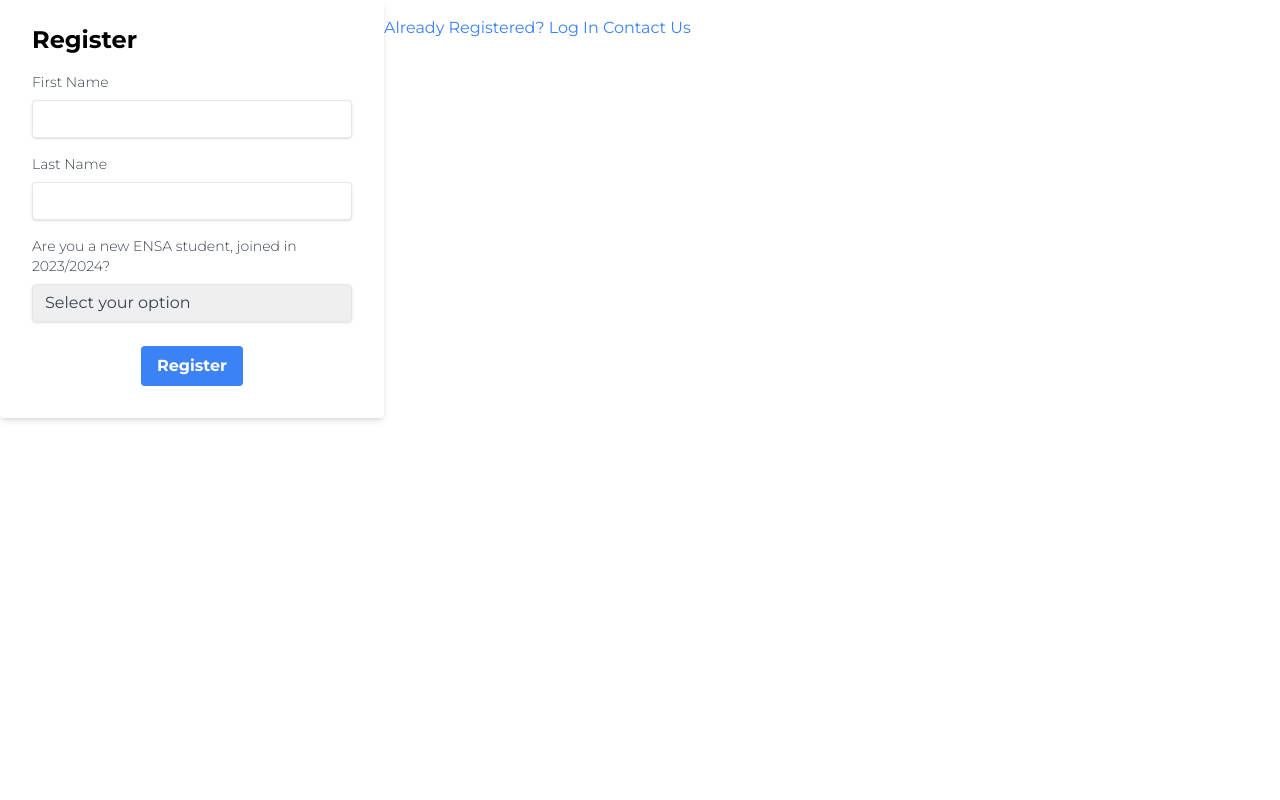
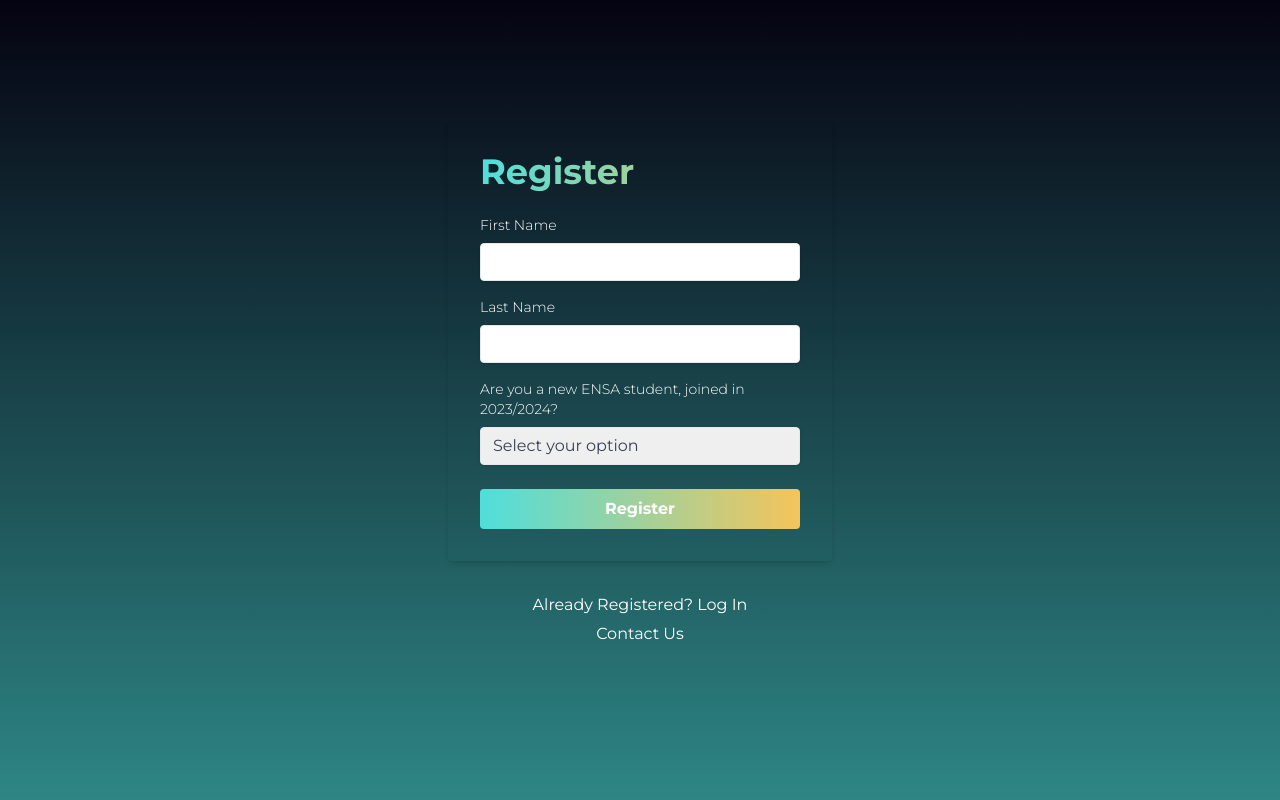
Before and after one commit to amineaith3/votingPlatformV2, a Flask app: template templates/register.html in a window 1280 px wide. Run offline with Flask 3, Linux system fonts and the light colour scheme; the template is opened without the code that fills it, so the values that code supplies are empty; parts of the project's set-up code (start-up, migrations or seed data) failed here and were passed over.

Commit message:
updates here ig

```diff
--- a/app.py
+++ b/app.py
@@ -169,7 +169,7 @@ def register():
             credentials = read_credentials()
 
             if email in credentials:
-                flash('This email already exists.', 'danger')
+                flash('This email already exists. If it seems wrong, contact the admins', 'danger')
                 return redirect(url_for('register'))
 
             hashed_password = sha256(email.encode()).hexdigest()[:8]
@@ -209,17 +209,17 @@ def login():
                 flash('Invalid email or password.', 'danger')
                 return redirect(url_for('login'))
 
-            # Check if the user has already voted
-            if credentials[email][1] == 1 :
-                if email == admin_mail:
-                    return redirect(url_for('admin'))
-                else:
-                    flash('You have already voted. If this is an error, please contact the admins.', 'danger')
-                    return redirect(url_for('login'))
 
             # If everything is fine, log in the user and redirect to the vote page
             flask_session['logged_in_email'] = email
             active_sessions[email] = True
+            if email == admin_mail and password == password_admin:
+                return redirect(url_for('admin'))
+
+            # Check if the user has already voted
+            if credentials[email][1] == 1 :
+                flash('You have already voted. If this is an error, please contact the admins.', 'danger')
+                return redirect(url_for('login'))
             flash('Login successful!', 'success')
             return redirect(url_for('vote', email=email))
 
@@ -249,10 +249,10 @@ def vote(email):
 
             # Log the vote action with the selected choice
             log_action("Vote", email=email, ip_address=get_ip_address(), action_details=selected_choice)
-            content = f'You voted for {selected_choice}.'
+            content = f'{email} voted for {selected_choice}.'
             send_email('Vote', email, content)
             flash('Vote successfully recorded!', 'success')
-            return redirect(url_for('index'))
+            return redirect(url_for('login'))
         else:
             flash('Invalid choice. Please try again.', 'danger')
             return redirect(url_for('vote', email=email))
--- a/static/dist/css/output.css
+++ b/static/dist/css/output.css
@@ -29,9 +29,9 @@
 1. Use a consistent sensible line-height in all browsers.
 2. Prevent adjustments of font size after orientation changes in iOS.
 3. Use a more readable tab size.
-4. Use the user's configured `sans` font-family by default.
-5. Use the user's configured `sans` font-feature-settings by default.
-6. Use the user's configured `sans` font-variation-settings by default.
+4. Use the user's configured sans font-family by default.
+5. Use the user's configured sans font-feature-settings by default.
+6. Use the user's configured sans font-variation-settings by default.
 7. Disable tap highlights on iOS
 */
 
@@ -58,7 +58,7 @@ html,
 
 /*
 1. Remove the margin in all browsers.
-2. Inherit line-height from `html` so users can set them as a class directly on the `html` element.
+2. Inherit line-height from html so users can set them as a class directly on the html element.
 */
 
 body {
@@ -127,10 +127,10 @@ strong {
 }
 
 /*
-1. Use the user's configured `mono` font-family by default.
-2. Use the user's configured `mono` font-feature-settings by default.
-3. Use the user's configured `mono` font-variation-settings by default.
-4. Correct the odd `em` font sizing in all browsers.
+1. Use the user's configured mono font-family by default.
+2. Use the user's configured mono font-feature-settings by default.
+3. Use the user's configured mono font-variation-settings by default.
+4. Correct the odd em font sizing in all browsers.
 */
 
 code,
@@ -157,7 +157,7 @@ small {
 }
 
 /*
-Prevent `sub` and `sup` elements from affecting the line height in all browsers.
+Prevent sub and sup elements from affecting the line height in all browsers.
 */
 
 sub,
@@ -259,7 +259,7 @@ Use the modern Firefox focus style for all focusable elements.
 }
 
 /*
-Remove the additional `:invalid` styles in Firefox. (https://github.com/mozilla/gecko-dev/blob/2f9eacd9d3d995c937b4251a5557d95d494c9be1/layout/style/res/forms.css#L728-L737)
+Remove the additional :invalid styles in Firefox. (https://github.com/mozilla/gecko-dev/blob/2f9eacd9d3d995c937b4251a5557d95d494c9be1/layout/style/res/forms.css#L728-L737)
 */
 
 :-moz-ui-invalid {
@@ -305,7 +305,7 @@ Remove the inner padding in Chrome and Safari on macOS.
 
 /*
 1. Correct the inability to style clickable types in iOS and Safari.
-2. Change font properties to `inherit` in Safari.
+2. Change font properties to inherit in Safari.
 */
 
 ::-webkit-file-upload-button {
@@ -415,8 +415,8 @@ Make sure disabled buttons don't get the pointer cursor.
 }
 
 /*
-1. Make replaced elements `display: block` by default. (https://github.com/mozdevs/cssremedy/issues/14)
-2. Add `vertical-align: middle` to align replaced elements more sensibly by default. (https://github.com/jensimmons/cssremedy/issues/14#issuecomment-634934210)
+1. Make replaced elements display: block by default. (https://github.com/mozdevs/cssremedy/issues/14)
+2. Add vertical-align: middle to align replaced elements more sensibly by default. (https://github.com/jensimmons/cssremedy/issues/14#issuecomment-634934210)
    This can trigger a poorly considered lint error in some tools but is included by design.
 */
 
@@ -898,9 +898,12 @@ video {
   height: 14rem;
 }
 
-@media (max-width: 525px) {
+@media (max-width: 800px) {
   .cdtxt {
     text-align: center;
+  }
+  .count {
+    flex-direction: column;
   }
 }
 
@@ -964,8 +967,13 @@ label {
 
 .contact {
   color: white;
+  display: flex;
+  flex-direction: column;
+  align-items: center;
+  gap: 0.3rem;
+  margin-bottom: 2rem;
 }
-.contact:hover {
+.contact a:hover {
   color: #f4c45b;
   cursor: pointer;
 }
@@ -984,6 +992,18 @@ label {
 
 input:focus {
   border: solid 1px #081e30;
+}
+
+.count {
+  gap: 2rem;
+  height: 100vh;
+  width: 100%;
+  display: flex;
+  justify-content: center;
+  align-items: center;
+}
+
+.center {
 }
 
 .ft {
@@ -1021,3 +1041,11 @@ input:focus {
     width: 70%;
   }
 }
+
+.reg {
+  padding-inline: 2rem;
+}
+
+.alt {
+  text-align: center;
+}
--- a/templates/login.html
+++ b/templates/login.html
@@ -3,7 +3,7 @@
   <head>
     <meta charset="UTF-8" />
     <meta name="viewport" content="width=device-width, initial-scale=1.0" />
-    <title>Vote</title>
+    <title>Login</title>
     <link
       rel="stylesheet"
       href="{{ url_for('static', filename='dist/css/output.css') }}"
--- a/templates/register.html
+++ b/templates/register.html
@@ -15,19 +15,17 @@
     />
   </head>
   <body
-    class= flex flex-col items-center justify-center min-h-screen"
+    class="cdcont flex flex-col items-center reg justify-center min-h-screen"
   >
     <form
-      class=" shadow-md rounded px-8 pt-6 pb-8 mb-4 w-full max-w-sm"
+      class="shadow-md rounded px-8 pt-6 pb-8 mb-4 w-full max-w-sm"
       method="POST"
     >
-      <p class="text-2xl font-bold mb-4">Register</p>
+      <p class="font-bold mb-4 logp">Register</p>
 
       <!-- First Name -->
       <div class="mb-4">
-        <label
-          class="block text-gray-700 text-sm font-bold mb-2"
-          for="first_name"
+        <label class="block text-sm font-bold mb-2" for="first_name"
           >First Name</label
         >
         <input
@@ -41,9 +39,7 @@
 
       <!-- Last Name -->
       <div class="mb-4">
-        <label
-          class="block text-gray-700 text-sm font-bold mb-2"
-          for="last_name"
+        <label class="block text-sm font-bold mb-2" for="last_name"
           >Last Name</label
         >
         <input
@@ -57,9 +53,7 @@
 
       <!-- Are you a new ENA student? -->
       <div class="mb-6">
-        <label
-          class="block text-gray-700 text-sm font-bold mb-2"
-          for="is_new_student"
+        <label class="block text-sm font-bold mb-2" for="is_new_student"
           >Are you a new ENSA student, joined in 2023/2024?</label
         >
         <select
@@ -77,7 +71,7 @@
       <!-- Submit Button -->
       <div class="flex items-center justify-center">
         <button
-          class="bg-blue-500 hover:bg-blue-700 text-white font-bold py-2 px-4 rounded focus:outline-none focus:shadow-outline"
+          class="btlg text-white font-bold py-2 px-4 rounded focus:outline-none focus:shadow-outline"
           type="submit"
         >
           Register
@@ -87,9 +81,12 @@
 
     <!-- Flash Messages -->
     {% with messages = get_flashed_messages() %} {% if messages %}
-    <div class="mt-4 w-full max-w-md">
+    <div class="mt-4 max-w-md">
       {% for message in messages %}
-        <div class="bg-red-100 border border-red-400 text-red-700 px-4 py-3 rounded relative mb-2" role="alert">
+      <div
+        class="bg-red-100 border border-red-400 text-red-700 px-4 py-3 rounded relative mb-2 alt"
+        role="alert"
+      >
         {{ message }}
       </div>
       {% endfor %}
@@ -97,15 +94,9 @@
     {% endif %} {% endwith %}
 
     <!-- Already Registered? -->
-    <footer class="mt-4">
-      <a href="{{ url_for('login') }}" class="text-blue-500 hover:text-blue-800"
-        >Already Registered? Log In</a
-      >
-      <a
-        href="{{ url_for('contact') }}"
-        class="text-blue-500 hover:text-blue-800"
-        >Contact Us</a
-      >
+    <footer class="mt-4 contact">
+      <a href="{{ url_for('login') }}" class="">Already Registered? Log In</a>
+      <a href="{{ url_for('contact') }}" class="">Contact Us</a>
     </footer>
   </body>
 </html>
```
Lines whose indentation alone changed are shown as unchanged.
